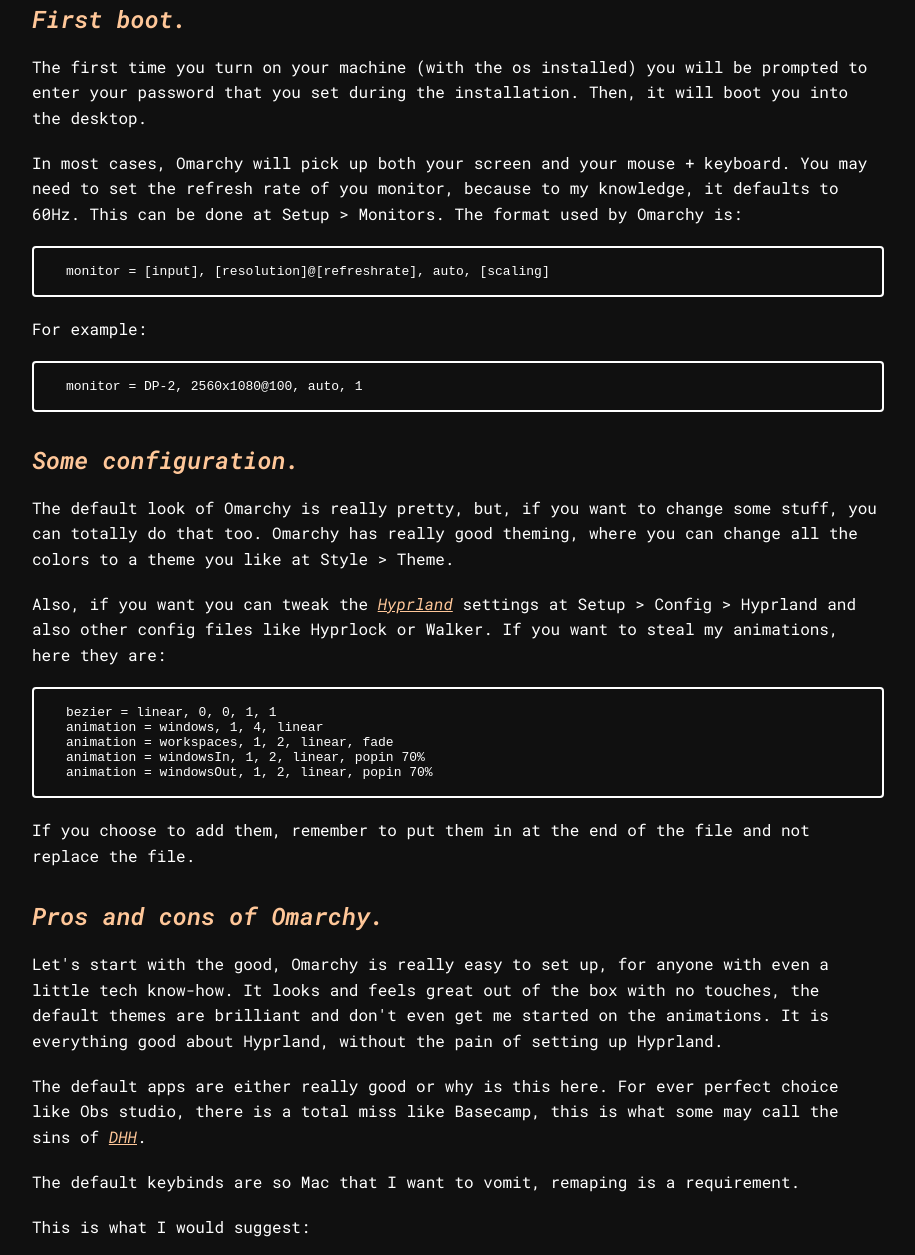
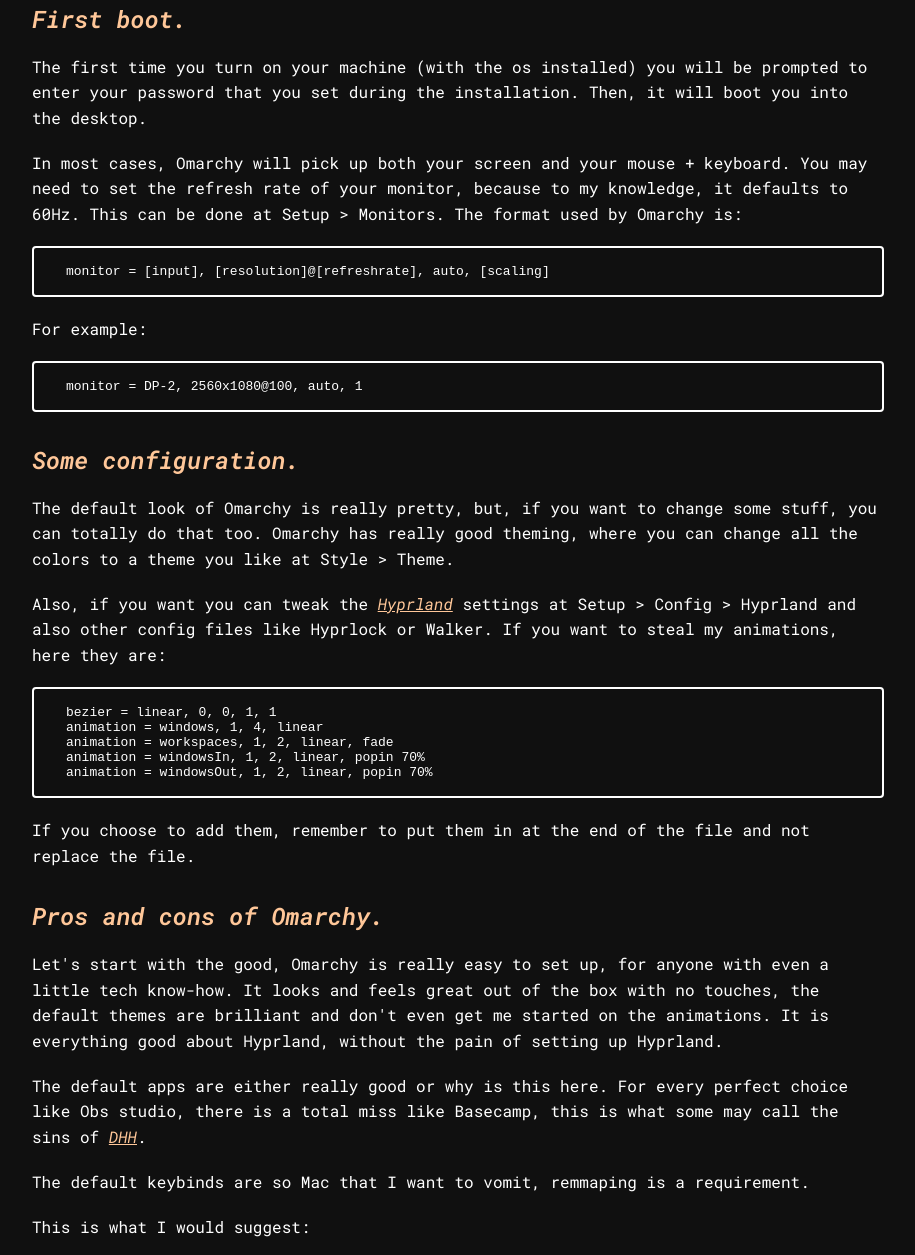
Before and after one commit to svince4429-afk/Omarchy, a plain HTML site: page index.html in a window 1280 px wide. Shown: the part 924-2179 px from the top of the page, without its empty margins (182-1097 px from the left). Drawn offline with Linux system fonts and the light colour scheme.

Commit message:
Fix typos and improve clarity in index.html

```diff
--- a/index.html
+++ b/index.html
@@ -22,7 +22,7 @@
 		<p><strong>BE AWARE! THE INSTALLATION FORMATS THE DRIVE, ALL FILES WILL BE DELETED.</strong></p>
 		<h2>First boot.</h2>
 		<p>The first time you turn on your machine (with the os installed) you will be prompted to enter your password that you set during the installation. Then, it will boot you into the desktop.</p>
-		<p>In most cases, Omarchy will pick up both your screen and your mouse + keyboard. You may need to set the refresh rate of you monitor, because to my knowledge, it defaults to 60Hz. This can be done at Setup > Monitors. The format used by Omarchy is:</p>
+		<p>In most cases, Omarchy will pick up both your screen and your mouse + keyboard. You may need to set the refresh rate of your monitor, because to my knowledge, it defaults to 60Hz. This can be done at Setup > Monitors. The format used by Omarchy is:</p>
 		<pre>monitor = [input], [resolution]@[refreshrate], auto, [scaling]</pre>
 		<p>For example:</p>
 		<pre>monitor = DP-2, 2560x1080@100, auto, 1</pre>
@@ -38,8 +38,8 @@
 		<p>If you choose to add them, remember to put them in at the end of the file and not replace the file.</p>
 		<h2>Pros and cons of Omarchy.</h2>
 		<p>Let's start with the good, Omarchy is really easy to set up, for anyone with even a little tech know-how. It looks and feels great out of the box with no touches, the default themes are brilliant and don't even get me started on the animations. It is everything good about Hyprland, without the pain of setting up Hyprland.</p>
-		<p>The default apps are either really good or why is this here. For ever perfect choice like Obs studio, there is a total miss like Basecamp, this is what some may call the sins of <a href="https://dhh.dk/">DHH</a>.</p>
-		<p>The default keybinds are so Mac that I want to vomit, remaping is a requirement.</p>
+		<p>The default apps are either really good or why is this here. For every perfect choice like Obs studio, there is a total miss like Basecamp, this is what some may call the sins of <a href="https://dhh.dk/">DHH</a>.</p>
+		<p>The default keybinds are so Mac that I want to vomit, remmaping is a requirement.</p>
 		<p>This is what I would suggest:</p>
 		<pre># Vimkeys
 unbind = SUPER, J
```
